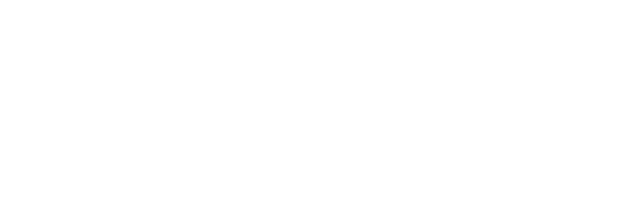
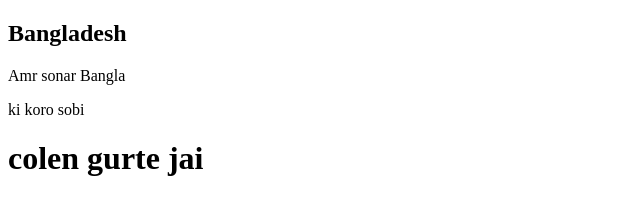
Before and after one commit to BayazidBostami/My-second-repo, a plain HTML site: page index.html in a window 1280 px wide. Shown: the whole page, without its empty margins (0-640 px from the left). Drawn offline with Linux system fonts and the light colour scheme.

Commit message:
style added

```diff
--- a/index.html
+++ b/index.html
@@ -6,7 +6,9 @@
     <meta name="viewport" content="width=device-width, initial-scale=1.0">
     <title>My second repo</title>
 </head>
-<body>
-
+<body>  <h2>Bangladesh</h2>
+    <P>Amr sonar Bangla</P>
+    <p>ki koro sobi</p>
+    <h1>colen gurte jai</h1>
 </body>
 </html>
--- /dev/null
+++ b/style.css
@@ -0,0 +1,4 @@
+h2{
+    color: red;
+}
+h1{color: brown;}
```
